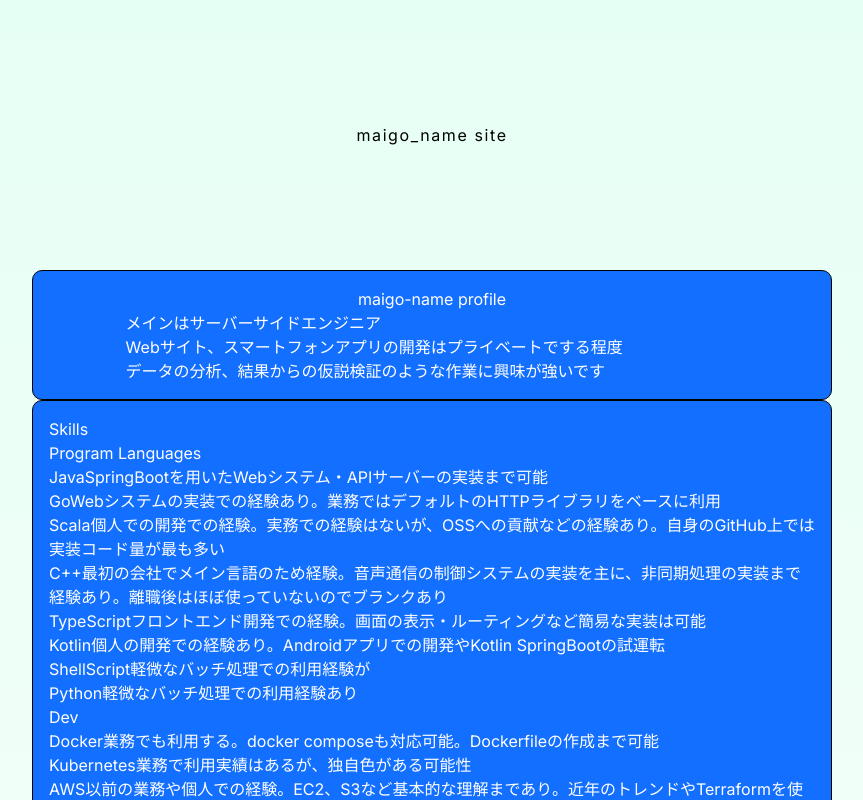
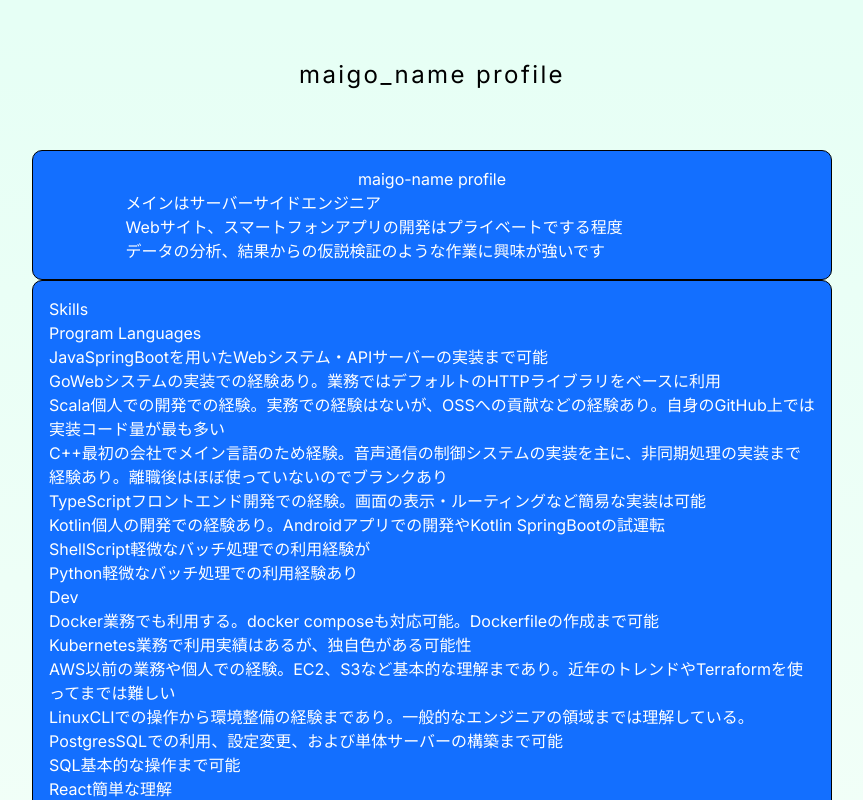
Before and after one commit to keyno63/profile.maigo-name.tokyo, a Next.js app in the folder website/: page / in a window 1280 px wide. Shown: the top 800 px of the page, without its empty margins (208-1071 px from the left). Built offline with nearby package versions, Linux system fonts and the light colour scheme.

Commit message:
header ajust

```diff
--- a/website/features/header/index.tsx
+++ b/website/features/header/index.tsx
@@ -4,7 +4,7 @@
     return (
         <div className={styles.header}>
             <h1 className={styles.title}>
-                maigo_name site
+                maigo_name profile
             </h1>
         </div>
     )
--- a/website/features/header/styles.module.css
+++ b/website/features/header/styles.module.css
@@ -1,6 +1,6 @@
 .header {
     width: 100%;
-    height: 270px;
+    height: 150px;
     margin: 0 auto;
     display: flex;
     justify-content: center;
@@ -12,5 +12,6 @@
 .title {
     position: relative;
     letter-spacing: 0.1em;
+    font-size: 18pt;
     color: var(--color-on-header);
 }
```
